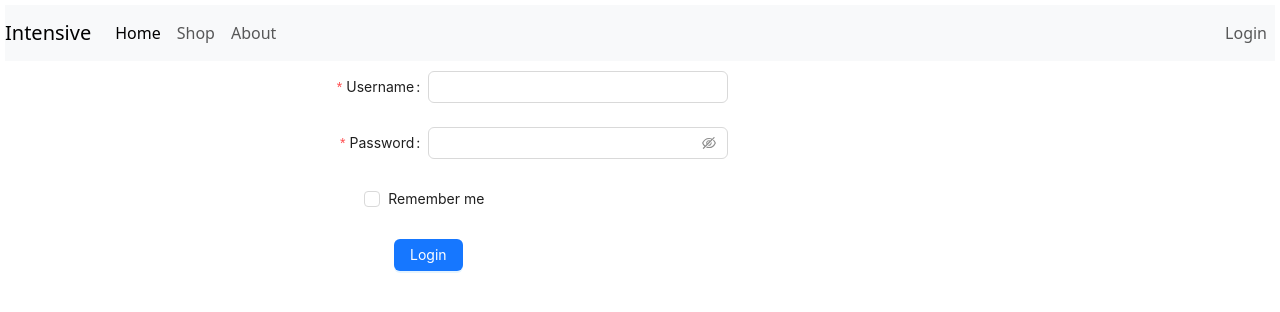
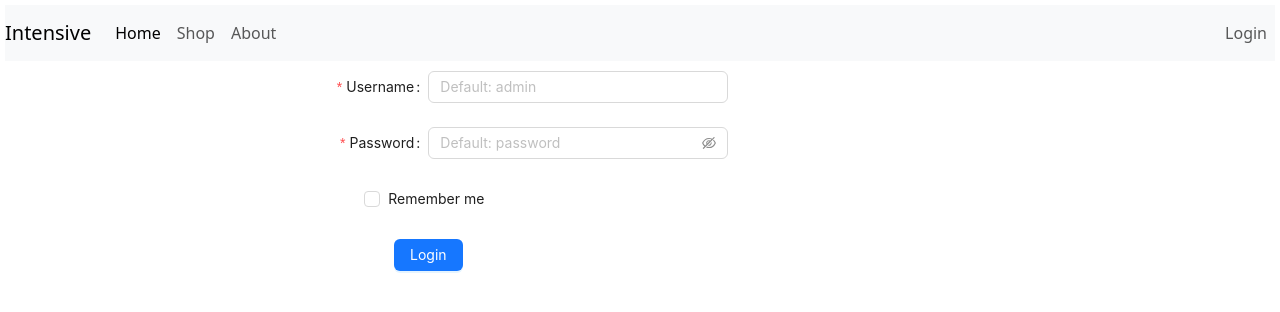
Before and after one commit to lengockyquang/NtReactIntensive, a React (Create React App) app: page /login in a window 1280 px wide. Shown: the top 312 px of the page. Built offline with nearby package versions, Linux system fonts and the light colour scheme.

Commit message:
Add hint for testing account, remove unused package

```diff
--- a/package.json
+++ b/package.json
@@ -8,8 +8,6 @@
     "@testing-library/react": "^13.4.0",
     "@testing-library/user-event": "^13.5.0",
     "antd": "^5.9.4",
-    "axios": "^1.5.1",
-    "axios-mock-adapter": "^1.22.0",
     "bootstrap": "^5.3.2",
     "lodash": "^4.17.21",
     "popper.js": "^1.16.1",
--- a/src/components/Login.jsx
+++ b/src/components/Login.jsx
@@ -38,7 +38,7 @@ function Login() {
           name="userName"
           rules={[{ required: true, message: 'Please input your username!' }]}
         >
-          <Input style={{ width: 300 }} />
+          <Input style={{ width: 300 }} placeholder='Default: admin' />
         </Form.Item>
 
         <Form.Item
@@ -46,7 +46,7 @@ function Login() {
           name="password"
           rules={[{ required: true, message: 'Please input your password!' }]}
         >
-          <Input.Password style={{ width: 300 }} />
+          <Input.Password style={{ width: 300 }} placeholder='Default: password' />
         </Form.Item>
 
         <Form.Item name="rememberMe" valuePropName="checked" wrapperCol={{ offset: 4, span: 8 }}>
```
Also changed, not shown: mock.js (deleted, +0 -17 lines), 1 other file (tests, documents, lock files or other folders).
